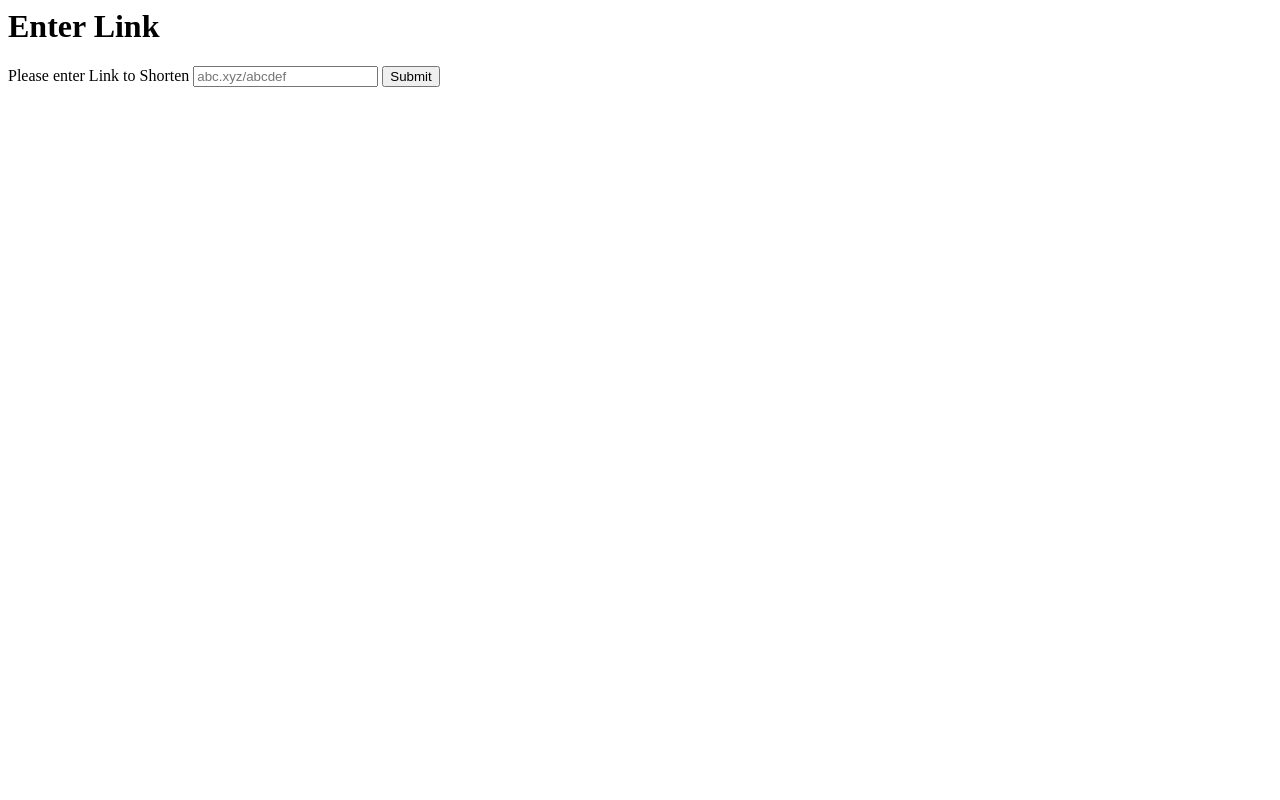
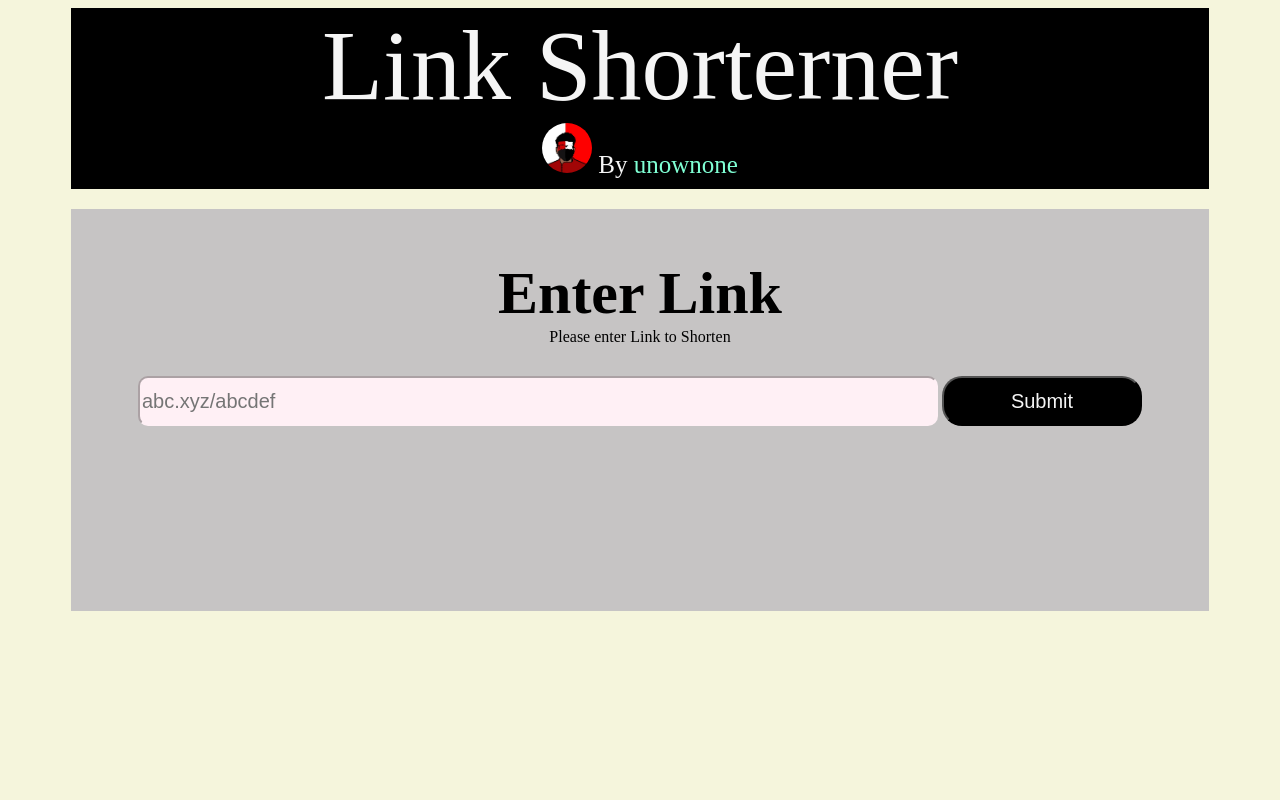
Before and after one commit to unownone/link_shortener, a Flask app: page / in a window 1280 px wide. Run offline with Flask 2, Linux system fonts and the light colour scheme; some libraries are stand-ins or nearby versions.

Commit message:
Modified css and html files

```diff
--- /dev/null
+++ b/static/main.css
@@ -0,0 +1,75 @@
+body {
+    background-color:beige;
+}
+.header{
+    background-color: black;
+    color: whitesmoke;
+    font-size:100px;
+    text-align: center;
+    width:90%;
+    margin: auto;
+}
+#credit{
+    font-size: 25px;
+    padding-bottom: 10px;
+}
+#credit a{
+    color: aquamarine;
+    text-decoration: none;
+}
+#credit img{
+    border-radius: 50%;
+    width: 50px;
+}
+
+.content{
+    padding-top: 10px;
+    background-color: rgb(198, 196, 196);
+    text-align: center;
+    height:50%;
+    width:90%;
+    margin:20px auto auto auto;
+}
+.content h1{
+    font-size: 60px;
+    padding-bottom: 0px;
+    margin-bottom: 0px;
+}
+
+.content form input[type=text]{
+    height: 50px;
+    width: 800px;
+    background-color:lavenderblush;
+    font-size: 20px;
+    margin-top: 30px;
+    border-radius: 10px;
+    border-color: lavenderblush;
+}
+
+.content form input[type=text]:hover{
+    border-width: 3px;
+    border-style:outset;
+    border-color: rgb(0, 0, 0);
+}
+
+.content form input[type=submit]{
+    height: 50px;
+    width: 200px;
+    background-color:rgb(0, 0, 0);
+    font-size: 20px;
+    border-radius: 20px;
+    color:whitesmoke;
+}
+
+.content form input[type=submit]:hover{
+    height: 50px;
+    width: 200px;
+    background-color:rgb(60, 60, 60);
+    font-size: 20px;
+    border-radius: 20px;
+    color:rgb(255, 255, 255);
+}
+
+.content p{
+    font-size: 30px;
+}
--- a/templates/index.html
+++ b/templates/index.html
@@ -1,7 +1,27 @@
-<h1>Enter Link</h1>
-<form method="post" action="">
-<label>Please enter Link to Shorten</label>
-<input type="text" name="link" placeholder="abc.xyz/abcdef">
-<input type="submit" name="submit" value="Submit">
-</form>
-<h1 {{hide}}>The link is : <a href="{{url}}">{{url}}</a></h1>
+<html>
+    <head>
+        <title>Link Shortener</title>
+        <link rel= "stylesheet" type= "text/css" href= "{{ url_for('static',filename='main.css') }}">
+    </head>
+    <body>
+        <div class="header">Link Shorterner
+            <div id="credit">
+                <img src="{{ url_for('static',filename='profile.jpg') }}">
+                By <a href="https://github.com/unownone">unownone</a>
+
+            </div>
+        </div>
+        <div class="content">
+            <h1>Enter Link</h1>
+            <form method="post" action="">
+                <label>Please enter Link to Shorten</label><br>
+                <input type="text" name="link" placeholder="abc.xyz/abcdef">
+                <input type="submit" name="submit" value="Submit">
+            </form>
+            <p {{hide}}>The link is : <a href="{{url}}">{{url}}</a></p>
+        </div>
+
+
+    </body>
+
+</html>
```
Also changed, not shown: readme_logos/flask.png (deleted), static/profile.jpg (added).
